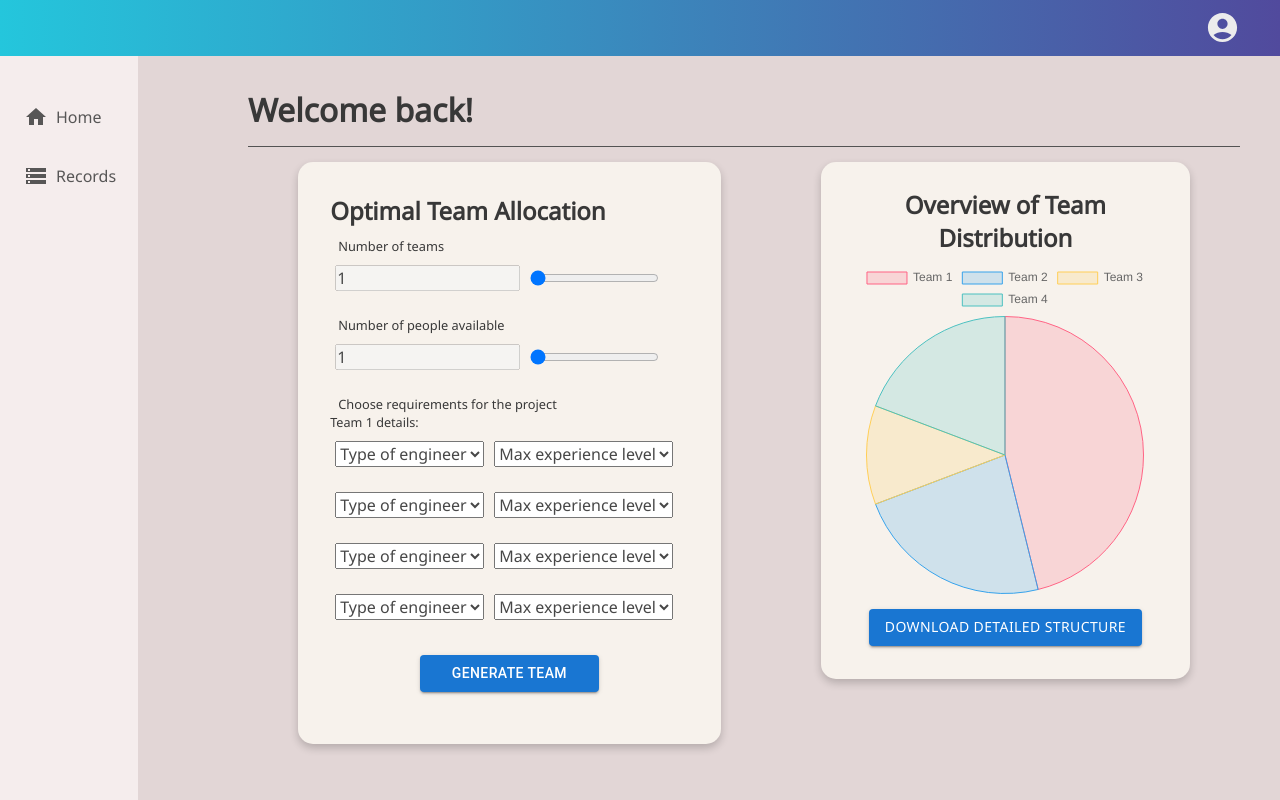
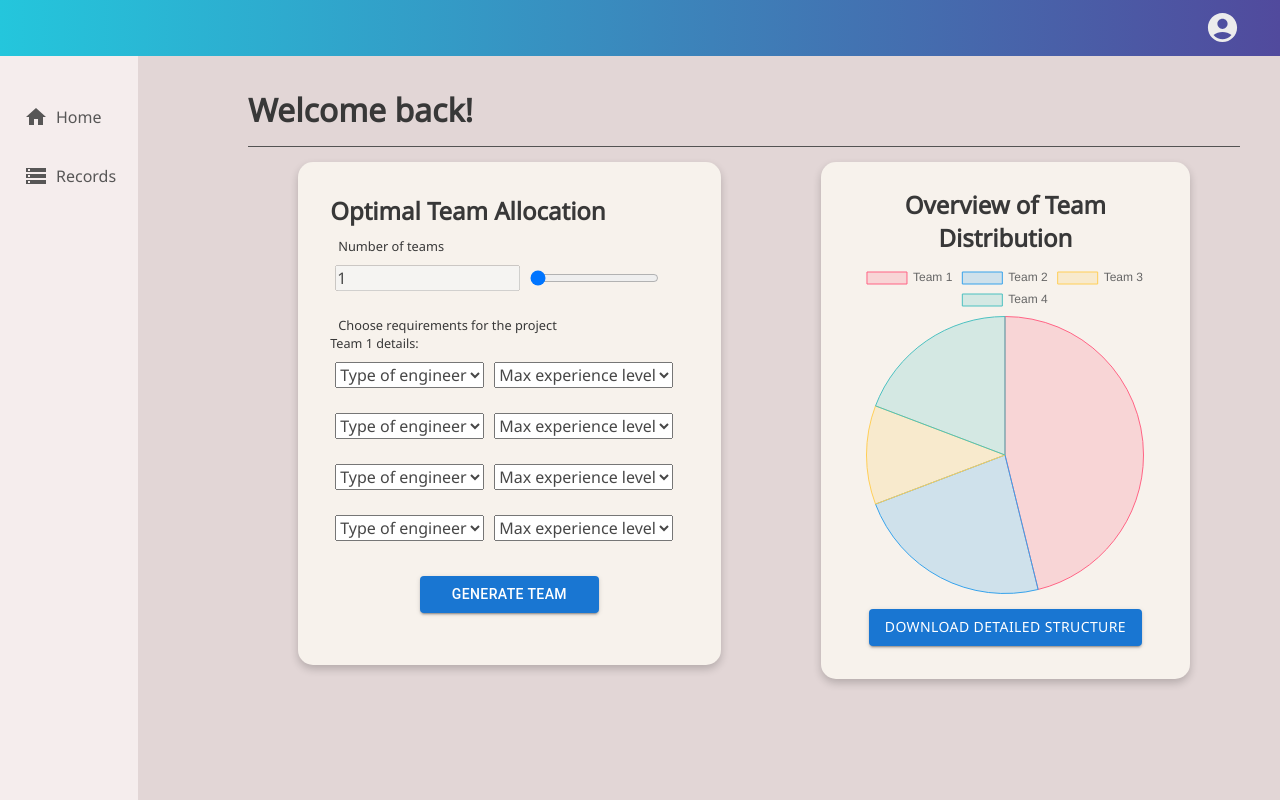
Before and after one commit to SowmyaaRamesh/HR-Allocation-Application, a React (Create React App) app in the folder Web Application - Front End/: page / in a window 1280 px wide. Built offline with nearby package versions, Linux system fonts and the light colour scheme.

Commit message:
remove redundant inputs

```diff
--- a/Web Application - Front End/src/components/FormInput.js
+++ b/Web Application - Front End/src/components/FormInput.js
@@ -99,37 +99,9 @@ const FormInput = (props) => {
             onChange={handleTeamNumInput}
           />
         </div>
+          <label htmlFor="typeOfEngineer">Choose requirements for the project
+          </label>
 
-        <label htmlFor="numberOfPeople">Number of people available</label>
-        <div className={styles.row__group}>
-          <input
-            disabled
-            type="text"
-            name="peopleValue"
-            id="teamsValue"
-            value={peopleNumInput}
-            onChange={(e) => {
-              setPeopleNumInput((prev) => setPeopleNumInput(e.target.value));
-            }}
-          />
-          <input
-            type="range"
-            name="numberOfPeople"
-            id="numberOfPeople"
-            min="1"
-            max="600"
-            value={peopleNumInput}
-            onChange={(e) => {
-              setPeopleNumInput((prev) => setPeopleNumInput(e.target.value));
-            }}
-          />
-        </div>
-
-        <div className={styles.row__group}>
-          <label htmlFor="typeOfEngineer">
-            Choose requirements for the project
-          </label>
-        </div>
 
         {teamRequirements.map((team, index) => (
           <div key={index}>
```
